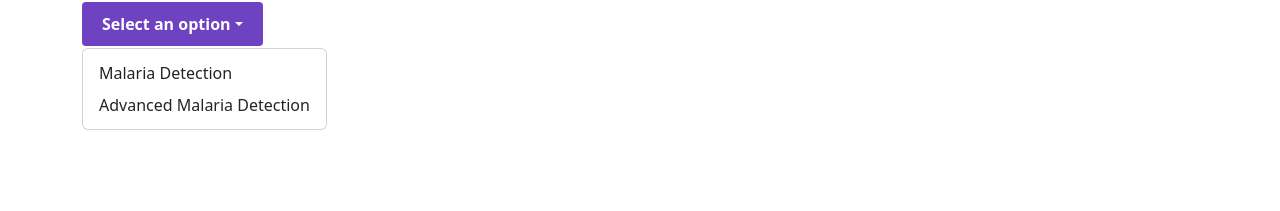
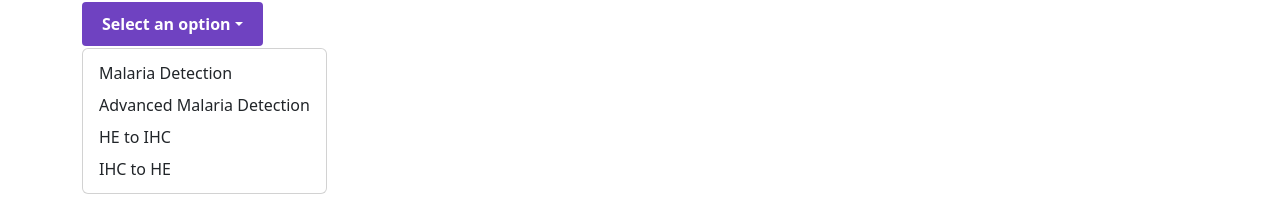
Before and after one commit to vatsan-murali/mfrontend, a React (Create React App) app: page /menu in a window 1280 px wide. Both pictures are taken after a click on the button "Select an option". Shown: the part 147-358 px from the top of the page. Built offline with nearby package versions, Linux system fonts and the light colour scheme.

Commit message:
Update Menu.js

```diff
--- a/src/components/Menu.js
+++ b/src/components/Menu.js
@@ -1,5 +1,7 @@
 import React, { useState } from "react";
 import Main from "./Main";
+import HEC from "./HEC";
+import IHCC from "./IHCC";
 import ADM from "./ADM";
 
 const Menu = () => {
@@ -49,7 +51,7 @@ const Menu = () => {
             </button>
           </li>
 
-          {/* <li>
+          <li>
             <button
               className="dropdown-item"
               onClick={() => handleOptionSelect("he-to-ihc")}
@@ -64,7 +66,7 @@ const Menu = () => {
             >
               IHC to HE
             </button>
-          </li>*/}
+          </li>
         </ul>
       </div>
       {selectedOption === "malaria-detection" && (
@@ -77,16 +79,16 @@ const Menu = () => {
           <ADM />
         </div>
       )}
-{/* {selectedOption === "he-to-ihc" && (
+      {selectedOption === "he-to-ihc" && (
+        <div>
+          <HEC />
+        </div>
+      )}
+      {selectedOption === "ihc-to-he" && (
         <div>
           <IHCC />
         </div>
       )}
-      {selectedOption === "ihc-to-he" && (
-        <div>
-          <HEC />
-        </div>
-       )} */}
     </div>
   );
 };
```
